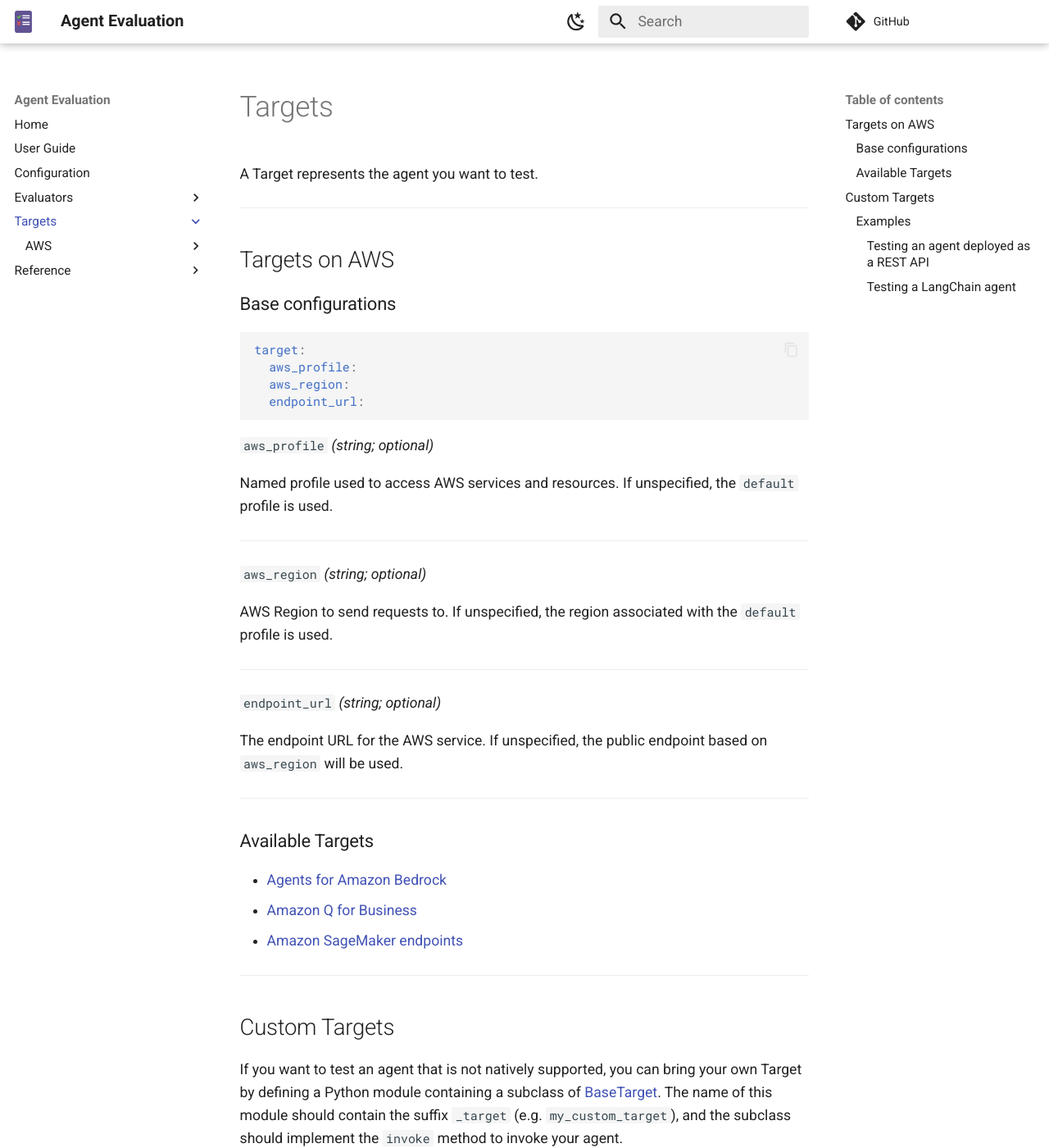
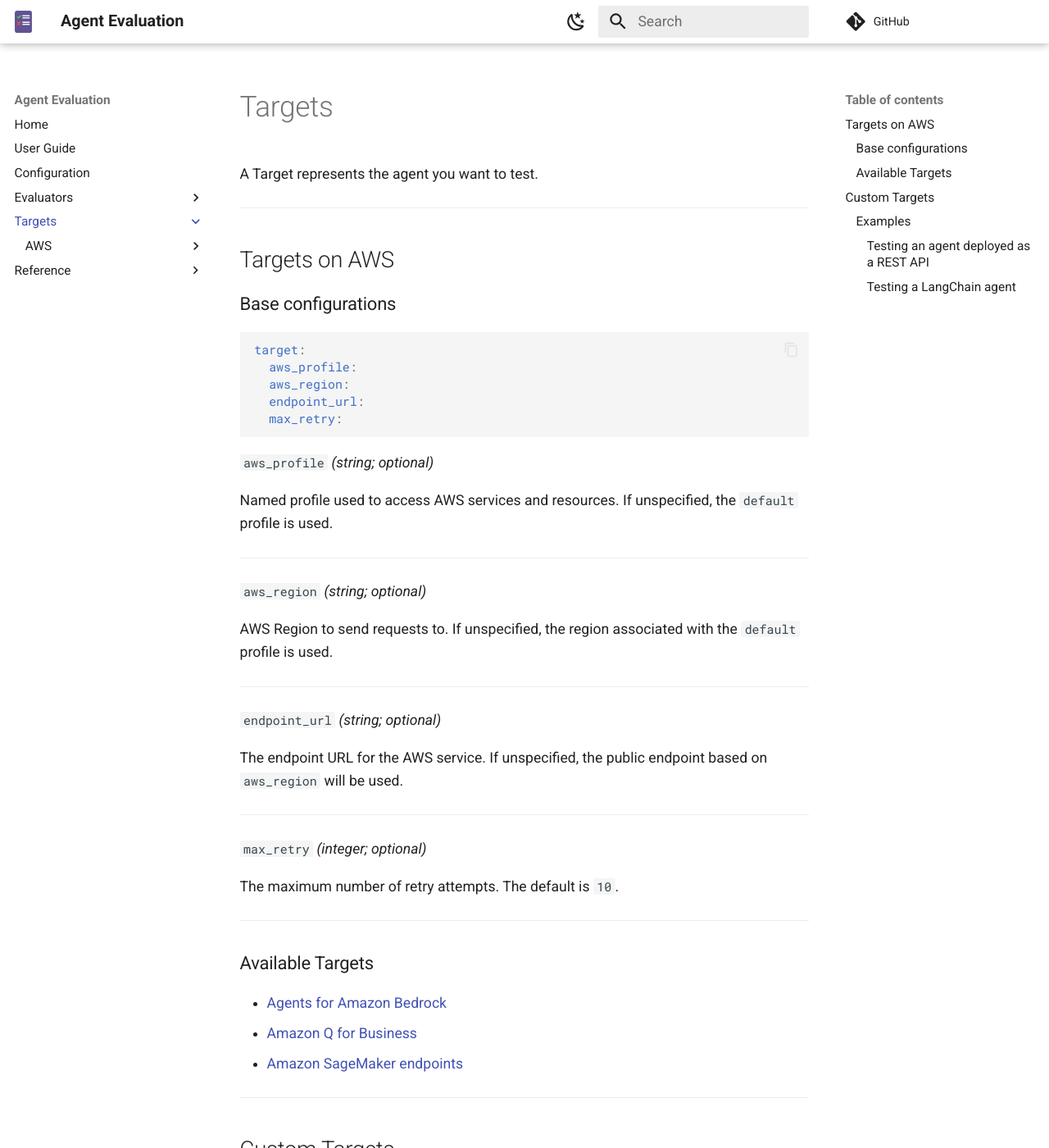
Before and after one commit to awslabs/agent-evaluation, an MkDocs documentation site: the page built from docs/targets/index.md, in a window 1280 px wide and 1400 px high. Shown: the whole window at 82% size. Built offline with MkDocs 1.6.1 and Material for MkDocs 9.7.7, drawn with Linux system fonts in a browser that asks for light colours; comment, search, counter and statistics services are not loaded.

Commit message:
docs: add retry config

````diff
--- a/docs/targets/index.md
+++ b/docs/targets/index.md
@@ -13,6 +13,7 @@
   aws_profile:
   aws_region:
   endpoint_url:
+  max_retry:
 ```
 
 `aws_profile` _(string; optional)_
@@ -30,6 +31,12 @@
 `endpoint_url` _(string; optional)_
 
 The endpoint URL for the AWS service. If unspecified, the public endpoint based on `aws_region` will be used.
+
+---
+
+`max_retry` _(integer; optional)_
+
+The maximum number of retry attempts. The default is `10`.
 
 ---
 
````
Also changed, not shown: docs/evaluators/index.md (+6 -0 lines).
